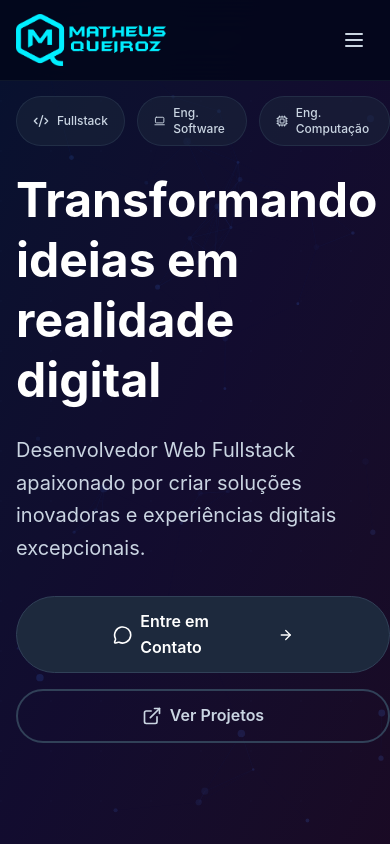
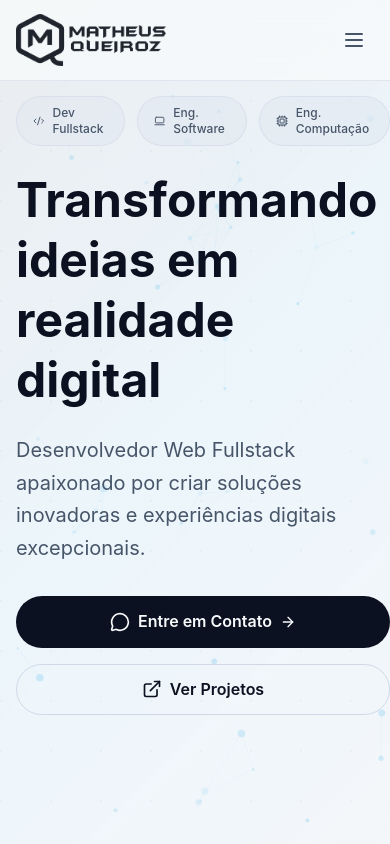
Before and after one commit to matheusqueiroz92/my-portfolio, a Next.js app: page / in a window 390 px wide. Shown: the top 844 px of the page. Built offline with nearby package versions, Linux system fonts and the light colour scheme.

Commit message:
add deploy file

```diff
--- a/src/app/globals.css
+++ b/src/app/globals.css
@@ -505,71 +505,81 @@ select {
 
 :root {
   --radius: 0.625rem;
-  --background: oklch(1 0 0);
-  --foreground: oklch(0.145 0 0);
-  --card: oklch(1 0 0);
-  --card-foreground: oklch(0.145 0 0);
-  --popover: oklch(1 0 0);
-  --popover-foreground: oklch(0.145 0 0);
-  --primary: oklch(0.205 0 0);
-  --primary-foreground: oklch(0.985 0 0);
-  --secondary: oklch(0.97 0 0);
-  --secondary-foreground: oklch(0.205 0 0);
-  --muted: oklch(0.97 0 0);
-  --muted-foreground: oklch(0.556 0 0);
-  --accent: oklch(0.97 0 0);
-  --accent-foreground: oklch(0.205 0 0);
-  --destructive: oklch(0.577 0.245 27.325);
-  --border: oklch(0.922 0 0);
-  --input: oklch(0.922 0 0);
-  --ring: oklch(0.708 0 0);
-  --chart-1: oklch(0.646 0.222 41.116);
-  --chart-2: oklch(0.6 0.118 184.704);
-  --chart-3: oklch(0.398 0.07 227.392);
-  --chart-4: oklch(0.828 0.189 84.429);
-  --chart-5: oklch(0.769 0.188 70.08);
-  --sidebar: oklch(0.985 0 0);
-  --sidebar-foreground: oklch(0.145 0 0);
-  --sidebar-primary: oklch(0.205 0 0);
-  --sidebar-primary-foreground: oklch(0.985 0 0);
-  --sidebar-accent: oklch(0.97 0 0);
-  --sidebar-accent-foreground: oklch(0.205 0 0);
-  --sidebar-border: oklch(0.922 0 0);
-  --sidebar-ring: oklch(0.708 0 0);
+  --background: #f8fafc;
+  --foreground: #0b1120;
+  --card: #ffffff;
+  --card-foreground: #0b1120;
+  --popover: #ffffff;
+  --popover-foreground: #0b1120;
+  --primary: #0b1120;
+  --primary-foreground: #f8fafc;
+  --secondary: #e2e8f0;
+  --secondary-foreground: #0b1120;
+  --muted: #e2e8f0;
+  --muted-foreground: #475569;
+  --accent: #e2e8f0;
+  --accent-foreground: #0b1120;
+  --destructive: #ef4444;
+  --border: #d0d8e8;
+  --input: #d0d8e8;
+  --ring: #0ea5e9;
+  --chart-1: #0f172a;
+  --chart-2: #1d4ed8;
+  --chart-3: #2563eb;
+  --chart-4: #38bdf8;
+  --chart-5: #7dd3fc;
+  --sidebar: #f8fafc;
+  --sidebar-foreground: #0b1120;
+  --sidebar-primary: #0b1120;
+  --sidebar-primary-foreground: #f8fafc;
+  --sidebar-accent: #e2e8f0;
+  --sidebar-accent-foreground: #0b1120;
+  --sidebar-border: #d0d8e8;
+  --sidebar-ring: #0ea5e9;
+  --background-gradient-start: rgba(15, 23, 42, 0.06);
+  --background-gradient-middle: rgba(14, 165, 233, 0.05);
+  --background-gradient-end: rgba(148, 163, 184, 0.04);
+  --background-grid-color: rgba(15, 23, 42, 0.2);
+  --particle-color: #0ea5e9;
 }
 
 .dark {
-  --background: oklch(0.145 0 0);
-  --foreground: oklch(0.985 0 0);
-  --card: oklch(0.205 0 0);
-  --card-foreground: oklch(0.985 0 0);
-  --popover: oklch(0.205 0 0);
-  --popover-foreground: oklch(0.985 0 0);
-  --primary: oklch(0.922 0 0);
-  --primary-foreground: oklch(0.205 0 0);
-  --secondary: oklch(0.269 0 0);
-  --secondary-foreground: oklch(0.985 0 0);
-  --muted: oklch(0.269 0 0);
-  --muted-foreground: oklch(0.708 0 0);
-  --accent: oklch(0.269 0 0);
-  --accent-foreground: oklch(0.985 0 0);
-  --destructive: oklch(0.704 0.191 22.216);
-  --border: oklch(1 0 0 / 10%);
-  --input: oklch(1 0 0 / 15%);
-  --ring: oklch(0.556 0 0);
-  --chart-1: oklch(0.488 0.243 264.376);
-  --chart-2: oklch(0.696 0.17 162.48);
-  --chart-3: oklch(0.769 0.188 70.08);
-  --chart-4: oklch(0.627 0.265 303.9);
-  --chart-5: oklch(0.645 0.246 16.439);
-  --sidebar: oklch(0.205 0 0);
-  --sidebar-foreground: oklch(0.985 0 0);
-  --sidebar-primary: oklch(0.488 0.243 264.376);
-  --sidebar-primary-foreground: oklch(0.985 0 0);
-  --sidebar-accent: oklch(0.269 0 0);
-  --sidebar-accent-foreground: oklch(0.985 0 0);
-  --sidebar-border: oklch(1 0 0 / 10%);
-  --sidebar-ring: oklch(0.556 0 0);
+  --background: #081223;
+  --foreground: #f4fbff;
+  --card: #0f1e35;
+  --card-foreground: #f4fbff;
+  --popover: #0f1e35;
+  --popover-foreground: #f4fbff;
+  --primary: #00e7ff;
+  --primary-foreground: #00161f;
+  --secondary: #11253f;
+  --secondary-foreground: #f4fbff;
+  --muted: #11253f;
+  --muted-foreground: #8ebed0;
+  --accent: #11253f;
+  --accent-foreground: #f4fbff;
+  --destructive: #f87171;
+  --border: rgba(0, 231, 255, 0.2);
+  --input: rgba(0, 231, 255, 0.25);
+  --ring: #00e7ff;
+  --chart-1: #00e7ff;
+  --chart-2: #38bdf8;
+  --chart-3: #7dd3fc;
+  --chart-4: #bae6fd;
+  --chart-5: #dbeafe;
+  --sidebar: #0f1e35;
+  --sidebar-foreground: #f4fbff;
+  --sidebar-primary: #00e7ff;
+  --sidebar-primary-foreground: #00161f;
+  --sidebar-accent: #11253f;
+  --sidebar-accent-foreground: #f4fbff;
+  --sidebar-border: rgba(0, 231, 255, 0.2);
+  --sidebar-ring: #00e7ff;
+  --background-gradient-start: rgba(0, 231, 255, 0.08);
+  --background-gradient-middle: rgba(0, 231, 255, 0.05);
+  --background-gradient-end: rgba(0, 231, 255, 0.03);
+  --background-grid-color: rgba(0, 231, 255, 0.28);
+  --particle-color: #00e7ff;
 }
 
 @layer base {
--- a/src/app/page.tsx
+++ b/src/app/page.tsx
@@ -16,7 +16,7 @@ export default function Home() {
   const { heroRef } = useGSAPAnimations();
 
   return (
-    <div className="min-h-screen bg-slate-950 relative overflow-hidden">
+    <div className="min-h-screen bg-background text-foreground relative overflow-hidden transition-colors duration-300">
       <AnimatedParticles />
       <AnimatedBackground />
       <Header />
--- a/src/components/layout/Header.tsx
+++ b/src/components/layout/Header.tsx
@@ -37,22 +37,20 @@ export function Header() {
   };
 
   return (
-    <header className="fixed top-0 left-0 right-0 z-50 bg-slate-950/80 backdrop-blur-xl border-b border-slate-800/50 transition-all duration-300">
+    <header className="fixed top-0 left-0 right-0 z-50 bg-background/80 backdrop-blur-xl border-b border-border/60 transition-all duration-300">
       <div className="max-w-7xl mx-auto px-4 sm:px-6 lg:px-8">
         <div className="flex justify-between items-center h-20">
           {/* Logo */}
-          {mounted && (
           <div className="transition-transform duration-300 hover:scale-110">
             <Image
-                src={LogoDark}
+              src={isDark ? LogoDark : LogoLight}
               alt="Logo"
               width={150}
               height={100}
               priority
-                className="block"
+              className={mounted ? "block" : "invisible"}
             />
           </div>
-          )}
 
           {/* Menu Centralizado */}
           <nav className="hidden md:flex items-center space-x-8 absolute left-1/2 transform -translate-x-1/2">
@@ -60,10 +58,10 @@ export function Header() {
               <a
                 key={item}
                 href={`#${item.toLowerCase().replace(" ", "")}`}
-                className="relative text-slate-300 hover:text-white transition-colors duration-300 group"
+                className="relative text-muted-foreground hover:text-foreground transition-colors duration-300 group"
               >
                 {item}
-                <span className="absolute -bottom-1 left-0 w-0 h-0.5 bg-slate-300 group-hover:w-full transition-all duration-300"></span>
+                <span className="absolute -bottom-1 left-0 w-0 h-0.5 bg-primary/80 group-hover:w-full transition-all duration-300"></span>
               </a>
             ))}
           </nav>
@@ -76,7 +74,7 @@ export function Header() {
                 href={social.href}
                 target="_blank"
                 rel="noopener noreferrer"
-                className="text-slate-300 transition-all duration-300 hover:scale-110 hover:text-white"
+                className="text-muted-foreground transition-all duration-300 hover:scale-110 hover:text-foreground"
               >
                 <social.icon className="w-5 h-5" />
               </a>
@@ -87,7 +85,7 @@ export function Header() {
           {/* Mobile Menu Button */}
           <button
             onClick={toggleMenu}
-            className="md:hidden p-2 rounded-md text-slate-300 hover:text-white transition-all duration-300"
+            className="md:hidden p-2 rounded-md text-muted-foreground hover:text-foreground transition-all duration-300"
           >
             {isMenuOpen ? (
               <X className="w-6 h-6" />
@@ -99,13 +97,13 @@ export function Header() {
 
         {/* Mobile Menu */}
         {isMenuOpen && (
-          <div className="md:hidden py-6 border-t border-slate-800/50 animate-in slide-in-from-top-2">
+          <div className="md:hidden py-6 border-t border-border/60 bg-background/95 animate-in slide-in-from-top-2 transition-colors duration-300">
             <nav className="flex flex-col space-y-6">
               {navigationItems.map((item, index) => (
                 <a
                   key={item}
                   href={`#${item.toLowerCase().replace(" ", "")}`}
-                  className="text-slate-300 hover:text-white transition-colors duration-300 text-center"
+                  className="text-muted-foreground hover:text-foreground transition-colors duration-300 text-center"
                   style={{ animationDelay: `${index * 100}ms` }}
                 >
                   {item}
@@ -118,7 +116,7 @@ export function Header() {
                     href={social.href}
                     target="_blank"
                     rel="noopener noreferrer"
-                    className="text-slate-300 transition-all duration-300 hover:scale-110 hover:text-white"
+                    className="text-muted-foreground transition-all duration-300 hover:scale-110 hover:text-foreground"
                   >
                     <social.icon className="w-6 h-6" />
                   </a>
--- a/src/components/sections/HeroSection.tsx
+++ b/src/components/sections/HeroSection.tsx
@@ -25,7 +25,7 @@ export function HeroSection({ heroRef }: HeroSectionProps) {
     <section
       id="inicio"
       ref={heroRef}
-      className="relative pt-24 pb-32 px-4 sm:px-6 lg:px-8 min-h-screen flex items-center border-b border-slate-800/50"
+      className="relative pt-24 pb-32 px-4 sm:px-6 lg:px-8 min-h-screen flex items-center border-b border-border/60 transition-colors duration-300"
     >
       <div className="max-w-7xl mx-auto w-full">
         <div className="grid lg:grid-cols-2 gap-12 items-center">
@@ -34,34 +34,32 @@ export function HeroSection({ heroRef }: HeroSectionProps) {
             <div className="space-y-6">
               {/* Badge */}
               <div className="flex gap-3">
-                <div className="hero-badge inline-flex items-center px-4 py-2 bg-slate-800/50 border border-slate-700/50 text-slate-300 rounded-full text-xs font-medium">
+                <div className="hero-badge inline-flex items-center px-4 py-2 bg-muted/60 border border-border/60 text-muted-foreground rounded-full text-xs font-medium">
                   <CodeXml className="w-4 h-4 mr-2" />
-                  Fullstack
+                  Dev Fullstack
                 </div>
 
-                <div className="hero-badge inline-flex items-center px-4 py-2 bg-slate-800/50 border border-slate-700/50 text-slate-300 rounded-full text-xs font-medium">
+                <div className="hero-badge inline-flex items-center px-4 py-2 bg-muted/60 border border-border/60 text-muted-foreground rounded-full text-xs font-medium">
                   <LaptopMinimal className="w-4 h-4 mr-2" />
                   Eng. Software
                 </div>
 
-                <div className="hero-badge inline-flex items-center px-4 py-2 bg-slate-800/50 border border-slate-700/50 text-slate-300 rounded-full text-xs font-medium">
+                <div className="hero-badge inline-flex items-center px-4 py-2 bg-muted/60 border border-border/60 text-muted-foreground rounded-full text-xs font-medium">
                   <Cpu className="w-4 h-4 mr-2" />
                   Eng. Computação
                 </div>
               </div>
 
               {/* Título principal */}
-              <h1 className="hero-title text-5xl sm:text-6xl lg:text-7xl font-bold text-white leading-tight">
+              <h1 className="hero-title text-5xl sm:text-6xl lg:text-7xl font-bold text-foreground leading-tight">
                 Transformando ideias em{" "}
                 <span className="relative inline-block">
-                  <span className="text-white">
-                    realidade digital
-                  </span>
+                  <span className="text-primary">realidade digital</span>
                 </span>
               </h1>
 
               {/* Subtítulo */}
-              <p className="hero-subtitle text-xl text-slate-300 leading-relaxed max-w-2xl">
+              <p className="hero-subtitle text-xl text-muted-foreground leading-relaxed max-w-2xl">
                 Desenvolvedor Web Fullstack apaixonado por criar soluções
                 inovadoras e experiências digitais excepcionais.
               </p>
@@ -71,7 +69,7 @@ export function HeroSection({ heroRef }: HeroSectionProps) {
             <div className="flex flex-col sm:flex-row gap-4">
               <Link
                 href="#contato"
-                className="hero-cta group inline-flex items-center justify-center px-24 py-3 bg-slate-800 hover:bg-slate-700 border border-slate-700 text-white font-semibold rounded-full transition-all duration-300 transform hover:scale-105 hover:shadow-xl"
+                className="hero-cta group inline-flex items-center justify-center px-6 sm:px-10 py-3 bg-primary hover:bg-primary/90 border border-transparent text-primary-foreground font-semibold rounded-full transition-all duration-300 transform hover:scale-105 hover:shadow-xl"
               >
                 <MessageCircle className="w-5 h-5 mr-2" />
                 Entre em Contato
@@ -79,7 +77,7 @@ export function HeroSection({ heroRef }: HeroSectionProps) {
               </Link>
               <Link
                 href="#projetos"
-                className="hero-cta group inline-flex items-center justify-center px-12 py-3 border-2 border-slate-700 text-slate-300 hover:bg-slate-800/50 font-semibold rounded-full transition-all duration-300 transform hover:scale-105"
+                className="hero-cta group inline-flex items-center justify-center px-6 sm:px-8 py-3 border border-border text-foreground hover:bg-muted/70 font-semibold rounded-full transition-all duration-300 transform hover:scale-105"
               >
                 <ExternalLink className="w-5 h-5 mr-2" />
                 Ver Projetos
@@ -88,17 +86,17 @@ export function HeroSection({ heroRef }: HeroSectionProps) {
 
             {/* Cards de Estatísticas */}
             <div className="grid grid-cols-3 gap-6 pt-8 animate-on-scroll">
-              <div className="text-center p-4 bg-slate-800/50 backdrop-blur-sm rounded-2xl border border-slate-700/50">
-                <div className="text-3xl font-bold text-slate-300">50+</div>
-                <div className="text-sm text-slate-400">Projetos</div>
+              <div className="text-center p-4 bg-card/80 backdrop-blur-sm rounded-2xl border border-border/60 transition-colors duration-300">
+                <div className="text-3xl font-bold text-foreground">50+</div>
+                <div className="text-sm text-muted-foreground">Projetos</div>
               </div>
-              <div className="text-center p-4 bg-slate-800/50 backdrop-blur-sm rounded-2xl border border-slate-700/50">
-                <div className="text-3xl font-bold text-slate-300">5+</div>
-                <div className="text-sm text-slate-400">Anos Exp.</div>
+              <div className="text-center p-4 bg-card/80 backdrop-blur-sm rounded-2xl border border-border/60 transition-colors duration-300">
+                <div className="text-3xl font-bold text-foreground">5+</div>
+                <div className="text-sm text-muted-foreground">Anos Exp.</div>
               </div>
-              <div className="text-center p-4 bg-slate-800/50 backdrop-blur-sm rounded-2xl border border-slate-700/50">
-                <div className="text-3xl font-bold text-slate-300">100%</div>
-                <div className="text-sm text-slate-400">Satisfação</div>
+              <div className="text-center p-4 bg-card/80 backdrop-blur-sm rounded-2xl border border-border/60 transition-colors duration-300">
+                <div className="text-3xl font-bold text-foreground">100%</div>
+                <div className="text-sm text-muted-foreground">Satisfação</div>
               </div>
             </div>
           </div>
@@ -108,28 +106,28 @@ export function HeroSection({ heroRef }: HeroSectionProps) {
             <div className="relative w-full h-96 lg:h-[600px] flex items-center justify-center">
               {/* Floating Icons */}
               <div
-                className="absolute top-8 left-8 w-12 h-12 bg-gradient-to-br from-blue-600/30 to-slate-700/30 rounded-xl flex items-center justify-center backdrop-blur-sm animate-bounce border border-white/20"
+                className="absolute top-8 left-8 w-12 h-12 bg-gradient-to-br from-primary/20 to-muted/40 rounded-xl flex items-center justify-center backdrop-blur-sm animate-bounce border border-border/40"
                 style={{ animationDuration: "3s" }}
               >
-                <Code className="w-6 h-6 text-white" />
+                <Code className="w-6 h-6 text-foreground" />
               </div>
               <div
-                className="absolute top-16 right-12 w-10 h-10 bg-gradient-to-br from-slate-600/30 to-cyan-600/30 rounded-xl flex items-center justify-center backdrop-blur-sm animate-bounce delay-1000 border border-white/20"
+                className="absolute top-16 right-12 w-10 h-10 bg-gradient-to-br from-primary/20 to-accent/30 rounded-xl flex items-center justify-center backdrop-blur-sm animate-bounce delay-1000 border border-border/40"
                 style={{ animationDuration: "3s" }}
               >
-                <Database className="w-5 h-5 text-white" />
+                <Database className="w-5 h-5 text-foreground" />
               </div>
               <div
-                className="absolute bottom-16 left-12 w-10 h-10 bg-gradient-to-br from-cyan-600/30 to-blue-700/30 rounded-xl flex items-center justify-center backdrop-blur-sm animate-bounce delay-2000 border border-white/20"
+                className="absolute bottom-16 left-12 w-10 h-10 bg-gradient-to-br from-accent/30 to-primary/30 rounded-xl flex items-center justify-center backdrop-blur-sm animate-bounce delay-2000 border border-border/40"
                 style={{ animationDuration: "3s" }}
               >
-                <Smartphone className="w-5 h-5 text-white" />
+                <Smartphone className="w-5 h-5 text-foreground" />
               </div>
               <div
-                className="absolute bottom-8 right-8 w-12 h-12 bg-gradient-to-br from-blue-700/30 to-slate-800/30 rounded-xl flex items-center justify-center backdrop-blur-sm animate-bounce delay-3000 border border-white/20"
+                className="absolute bottom-8 right-8 w-12 h-12 bg-gradient-to-br from-primary/30 to-muted/40 rounded-xl flex items-center justify-center backdrop-blur-sm animate-bounce delay-3000 border border-border/40"
                 style={{ animationDuration: "3s" }}
               >
-                <Globe className="w-6 h-6 text-white" />
+                <Globe className="w-6 h-6 text-foreground" />
               </div>
 
               {/* Central Content */}
@@ -137,13 +135,13 @@ export function HeroSection({ heroRef }: HeroSectionProps) {
                 <div className="flex justify-center">
                   <div className="relative">
                     {/* Glow effect behind the image */}
-                    <div className="absolute inset-0 rounded-full bg-gradient-to-r from-blue-600/30 via-slate-700/30 to-cyan-600/30 blur-xl -z-10"></div>
+                    <div className="absolute inset-0 rounded-full bg-gradient-to-r from-primary/30 via-muted/40 to-accent/30 blur-xl -z-10"></div>
                     <Image
                       src="/foto-matheus.png"
                       alt="Matheus Queiroz"
                       width={450}
                       height={450}
-                      className="rounded-full border-4 border-white/30 shadow-2xl animate-float relative z-10"
+                      className="rounded-full border-4 border-foreground/20 shadow-2xl animate-float relative z-10"
                       style={{ animationDuration: "3s" }}
                       priority
                     />
@@ -152,8 +150,8 @@ export function HeroSection({ heroRef }: HeroSectionProps) {
               </div>
 
               {/* Floating Elements */}
-              <div className="absolute -bottom-4 -left-4 w-6 h-6 bg-slate-500/30 rounded-full animate-pulse"></div>
-              <div className="absolute top-1/2 -left-8 w-4 h-4 bg-cyan-900/30 rounded-full animate-bounce"></div>
+              <div className="absolute -bottom-4 -left-4 w-6 h-6 bg-muted/50 rounded-full animate-pulse"></div>
+              <div className="absolute top-1/2 -left-8 w-4 h-4 bg-accent/40 rounded-full animate-bounce"></div>
             </div>
           </div>
         </div>
@@ -161,7 +159,7 @@ export function HeroSection({ heroRef }: HeroSectionProps) {
 
       {/* Scroll Indicator */}
       <div className="absolute bottom-8 left-1/2 transform -translate-x-1/2 animate-bounce">
-        <ChevronDown className="w-6 h-6 text-slate-400" />
+        <ChevronDown className="w-6 h-6 text-muted-foreground" />
       </div>
 
       {/* Custom CSS for smooth floating animation */}
--- a/src/components/ui/AnimatedBackground.tsx
+++ b/src/components/ui/AnimatedBackground.tsx
@@ -3,14 +3,20 @@
 export function AnimatedBackground() {
   return (
     <div className="fixed inset-0 overflow-hidden pointer-events-none">
-      <div className="absolute inset-0 bg-gradient-to-br from-blue-500/10 via-purple-500/10 to-pink-500/10"></div>
+      <div
+        className="absolute inset-0"
+        style={{
+          background:
+            "linear-gradient(135deg, var(--background-gradient-start) 0%, var(--background-gradient-middle) 50%, var(--background-gradient-end) 100%)",
+        }}
+      ></div>
 
       {/* Grid Pattern */}
-      <div className="absolute inset-0 opacity-5">
+      <div className="absolute inset-0" style={{ opacity: 0.15 }}>
         <div
           className="absolute inset-0"
           style={{
-            backgroundImage: `radial-gradient(circle at 1px 1px, rgba(59, 130, 246, 0.3) 1px, transparent 0)`,
+            backgroundImage: `radial-gradient(circle at 1px 1px, var(--background-grid-color) 1px, transparent 0)`,
             backgroundSize: "50px 50px",
           }}
         ></div>
--- a/src/components/ui/AnimatedParticles.tsx
+++ b/src/components/ui/AnimatedParticles.tsx
@@ -20,6 +20,30 @@ export function AnimatedParticles() {
 
     const ctx = canvas.getContext("2d");
     if (!ctx) return;
+
+    const getPrimaryColor = () => {
+      if (typeof window === "undefined") return "#3b82f6";
+      const computed = getComputedStyle(document.documentElement);
+      const color = computed.getPropertyValue("--particle-color") || computed.getPropertyValue("--primary");
+      return color.trim() || "#3b82f6";
+    };
+
+    let primaryColor = getPrimaryColor();
+
+    const observer = new MutationObserver(() => {
+      primaryColor = getPrimaryColor();
+    });
+
+    observer.observe(document.documentElement, {
+      attributes: true,
+      attributeFilter: ["class"],
+    });
+
+    const handleStorage = () => {
+      primaryColor = getPrimaryColor();
+    };
+
+    window.addEventListener("storage", handleStorage);
 
     // Configurar canvas
     const resizeCanvas = () => {
@@ -66,10 +90,13 @@ export function AnimatedParticles() {
         }
 
         // Desenhar partícula
+        ctx.save();
+        ctx.globalAlpha = particle.opacity;
         ctx.beginPath();
         ctx.arc(particle.x, particle.y, particle.size, 0, Math.PI * 2);
-        ctx.fillStyle = `rgba(59, 130, 246, ${particle.opacity})`;
+        ctx.fillStyle = primaryColor;
         ctx.fill();
+        ctx.restore();
 
         // Conectar partículas próximas
         particlesRef.current.forEach((otherParticle, otherIndex) => {
@@ -81,14 +108,15 @@ export function AnimatedParticles() {
           );
 
           if (distance < 100) {
+            ctx.save();
+            ctx.globalAlpha = 0.1 * (1 - distance / 100);
             ctx.beginPath();
             ctx.moveTo(particle.x, particle.y);
             ctx.lineTo(otherParticle.x, otherParticle.y);
-            ctx.strokeStyle = `rgba(59, 130, 246, ${
-              0.1 * (1 - distance / 100)
-            })`;
+            ctx.strokeStyle = primaryColor;
             ctx.lineWidth = 1;
             ctx.stroke();
+            ctx.restore();
           }
         });
       });
@@ -101,6 +129,8 @@ export function AnimatedParticles() {
     // Cleanup
     return () => {
       window.removeEventListener("resize", resizeCanvas);
+      observer.disconnect();
+      window.removeEventListener("storage", handleStorage);
     };
   }, []);
 
```
Also changed, not shown: src/components/layout/Footer.tsx (+10 -12 lines), src/components/sections/AboutSection.tsx (+23 -19 lines), src/components/sections/ContactSection.tsx (+27 -27 lines), src/components/sections/ProjectsSection.tsx (+16 -12 lines), src/components/sections/TechnologiesSection.tsx (+12 -12 lines), src/components/ui/ThemeToggle.tsx (+9 -9 lines), 1 other file (tests, documents, lock files or other folders). Lines whose indentation alone changed are shown as unchanged.
